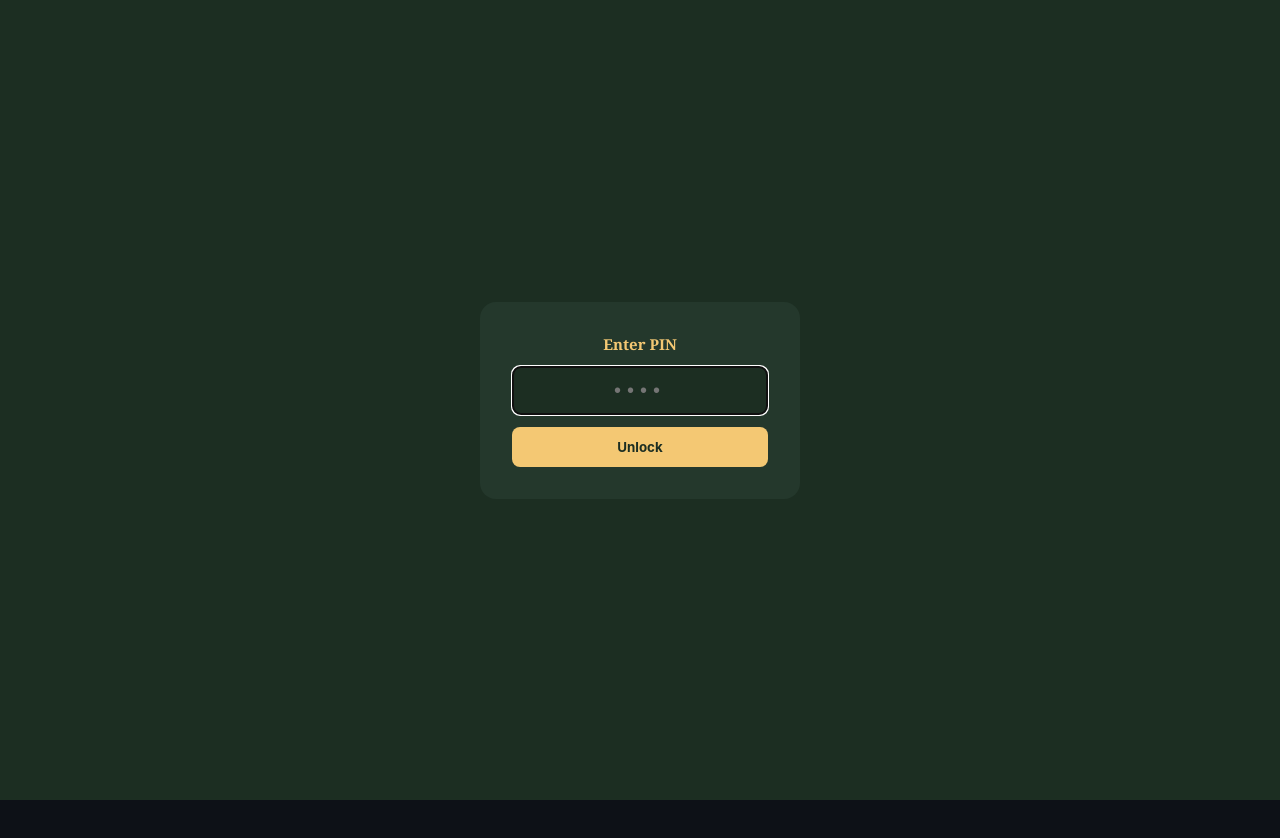
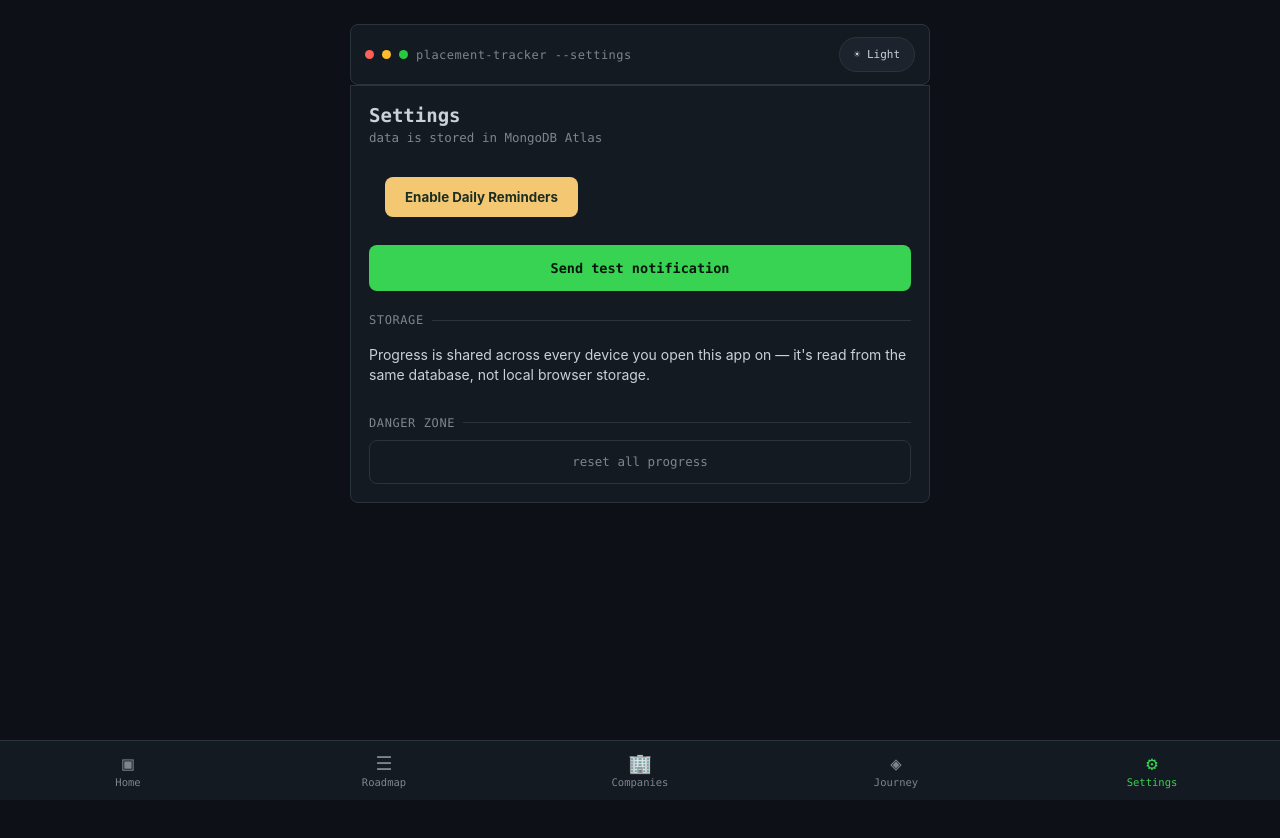
Before and after one commit to digambarbh/pwa_personal, a React (Vite) app in the folder client/: page /settings in a window 1280 px wide. Shown: the top 838 px of the page. After the commit the page ends 800 px from the top, so only its background shows below. Built offline with nearby package versions, Linux system fonts and the light colour scheme; no server answers.

Commit message:
removed password

```diff
--- a/client/src/api.js
+++ b/client/src/api.js
@@ -1,12 +1,9 @@
 const BASE = import.meta.env.VITE_API_URL || "/api";
-const PIN_KEY = "app_pin";
 
 async function request(path, options = {}) {
-  const pin = localStorage.getItem(PIN_KEY);
   const res = await fetch(`${BASE}${path}`, {
     headers: {
       "Content-Type": "application/json",
-      ...(pin ? { "x-app-pin": pin } : {}),
     },
     ...options,
   });
--- a/client/src/main.jsx
+++ b/client/src/main.jsx
@@ -3,7 +3,6 @@ import ReactDOM from "react-dom/client";
 import { BrowserRouter } from "react-router-dom";
 import App from "./App";
 import "./styles.css";
-import PinLock from "./components/PinLock";
 import { registerSW } from "virtual:pwa-register";
 
 registerSW({ immediate: true });
@@ -11,9 +10,7 @@ registerSW({ immediate: true });
 ReactDOM.createRoot(document.getElementById("root")).render(
   <React.StrictMode>
     <BrowserRouter>
-      <PinLock>
-        <App />
-      </PinLock>
+      <App />
     </BrowserRouter>
   </React.StrictMode>
 );
--- a/client/src/pages/Settings.jsx
+++ b/client/src/pages/Settings.jsx
@@ -2,10 +2,12 @@ import { useState } from "react";
 import TermHeader from "../components/TermHeader";
 import { useTracker } from "../TrackerContext";
 import NotificationOptIn from "../components/NotificationOptIn";
+import { sendTestNotification } from "../pushNotifications";
 
 export default function Settings() {
   const { resetAll, total, doneCount } = useTracker();
   const [confirming, setConfirming] = useState(false);
+  const [notifyStatus, setNotifyStatus] = useState("idle");
 
   const handleReset = async () => {
     if (!confirming) {
@@ -16,13 +18,34 @@ export default function Settings() {
     setConfirming(false);
   };
 
+  const handleSendTest = async () => {
+    setNotifyStatus("loading");
+    try {
+      await sendTestNotification();
+      setNotifyStatus("success");
+    } catch {
+      setNotifyStatus("error");
+    }
+  };
+
   return (
     <div className="page">
       <TermHeader path="--settings" />
       <div className="card">
         <h1>Settings</h1>
         <div className="sub">data is stored in MongoDB Atlas</div>
-        <NotificationOptIn/>
+        <NotificationOptIn />
+        <button
+          className="submit-btn"
+          type="button"
+          onClick={handleSendTest}
+          disabled={notifyStatus === "loading"}
+          style={{ marginTop: 12 }}
+        >
+          {notifyStatus === "loading" ? "Sending test..." : "Send test notification"}
+        </button>
+        {notifyStatus === "success" && <div className="sub" style={{ marginTop: 8, color: "#39d353" }}>Test notification sent.</div>}
+        {notifyStatus === "error" && <div className="sub" style={{ marginTop: 8, color: "#ff7b72" }}>Could not send test notification.</div>}
         <div className="section-title">Storage</div>
         <div className="task" style={{ cursor: "default" }}>
           <span>Progress is shared across every device you open this app on — it's read from the same database, not local browser storage.</span>
--- a/client/src/pushNotifications.js
+++ b/client/src/pushNotifications.js
@@ -22,10 +22,20 @@ export async function subscribeToPush() {
     applicationServerKey: urlBase64ToUint8Array(VAPID_PUBLIC_KEY),
   });
 
-  const pin = localStorage.getItem("app_pin");
   await fetch(`${BASE}/push/subscribe`, {
     method: "POST",
-    headers: { "Content-Type": "application/json", ...(pin ? { "x-app-pin": pin } : {}) },
+    headers: { "Content-Type": "application/json" },
     body: JSON.stringify(subscription),
   });
 }
+
+export async function sendTestNotification() {
+  const res = await fetch(`${BASE}/push/test`, {
+    method: "POST",
+  });
+  if (!res.ok) {
+    const text = await res.text().catch(() => "");
+    throw new Error(`Test notification failed: ${res.status} ${text}`);
+  }
+  return res.json();
+}
```
Also changed, not shown: 1 other file (tests, documents, lock files or other folders).
